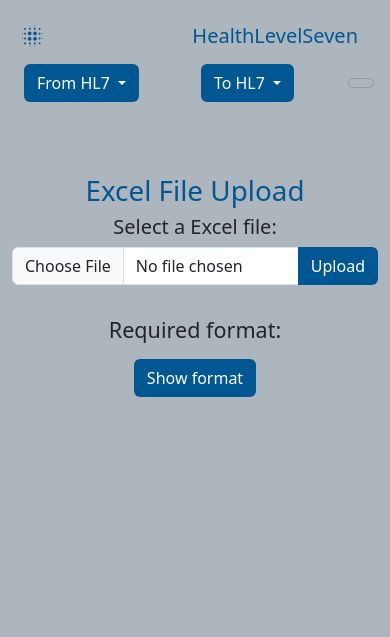
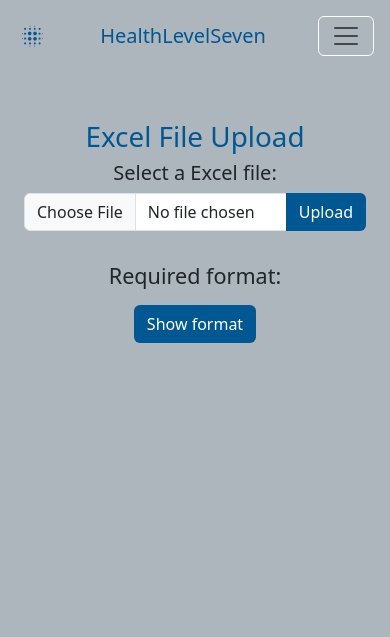
Before and after one commit to Jan-PieterK/health-level-seven, a Django app: page /excel-to-hl7/ in a window 390 px wide. Shown: the top 637 px of the page. Run offline with Django 4.2, Linux system fonts and the light colour scheme; some libraries are stand-ins or nearby versions.

Commit message:
Made the website compatible for different screen sizes and centralized the styling to the css file.

```diff
--- a/src/settings.py
+++ b/src/settings.py
@@ -13,7 +13,7 @@ SECRET_KEY = os.environ.get("SECRET_KEY", "top-secret")
 
 ALLOWED_HOSTS = os.environ.get("ALLOWED_HOSTS", "localhost").split(",")
 CSRF_TRUSTED_ORIGINS = os.environ.get(
-    "CSRF_TRUSTED_ORIGINS", "http://localhost:8000"
+    "CSRF_TRUSTED_ORIGINS", "http://localhost:8001"
 ).split(",")
 
 # SECURITY WARNING: don't run with debug turned on in production!
--- a/static/src/css/style.css
+++ b/static/src/css/style.css
@@ -5,15 +5,15 @@
     background-color: #005792;
 }
 
-.bg-hl7-primary {
+.bg-hl7-primary_blue {
     background: #005792;
 }
 
-table.bg-hl7-primary td, table.bg-hl7-primary th {
+table.bg-hl7-primary_blue td, table.bg-hl7-primary_blue th {
     background: #005792;
 }
 
-table.text-hl7-white td, table.bg-hl7-primary th {
+table.text-hl7-white td, table.bg-hl7-primary_blue th {
     color: white;
 }
 
@@ -28,7 +28,7 @@ table.text-hl7-white td, table.bg-hl7-primary th {
 .custom-text-color {
     color: #005792;
 }
-.footer {
+.bg_hl7_primary_grey {
     background-color: #adb5bd;
 }
 
@@ -43,4 +43,30 @@ table.text-hl7-white td, table.bg-hl7-primary th {
 
 .hidden {
     display: none;
+}
+
+.navbar-collapse {
+      text-align: center;
+    }
+.navbar-toggler {
+      border-color: white;
+}
+
+@media (max-width: 991px) {
+    .dropdown-menu {
+      position: absolute;
+      left: 50%;
+      transform: translateX(-50%);
+      width: 100%;
+      max-width: 20px;
+    }
   }
+
+.links {
+    text-decoration:none;
+    color:black;
+}
+
+.text-white {
+    color: white;
+}
--- a/templates/base.html
+++ b/templates/base.html
@@ -1,59 +1,36 @@
 <!DOCTYPE html>
-
 {% load static %}
-
 <html>
 <head>
-  <link
-    rel="icon"
-    type="image/x-icon"
-    href="{% static 'favicon.ico' %}"
-  >
-  <link
-    href="https://cdn.jsdelivr.net/npm/bootstrap@5.3.1/dist/css/bootstrap.min.css"
-    rel="stylesheet"
-    integrity="sha384-4bw+/aepP/YC94hEpVNVgiZdgIC5+VKNBQNGCHeKRQN+PtmoHDEXuppvnDJzQIu9"
-    crossorigin="anonymous"
-  >
-  <script
-    src="https://cdn.jsdelivr.net/npm/bootstrap@5.3.1/dist/js/bootstrap.bundle.min.js"
-    integrity="sha384-HwwvtgBNo3bZJJLYd8oVXjrBZt8cqVSpeBNS5n7C8IVInixGAoxmnlMuBnhbgrkm"
-    crossorigin="anonymous"
-  ></script>
+  <meta name="viewport" content="width=device-width, initial-scale=1.0"/>
+  <link rel="icon" type="image/x-icon" href="{% static 'favicon.ico' %}">
+  <link href="https://cdn.jsdelivr.net/npm/bootstrap@5.3.1/dist/css/bootstrap.min.css" rel="stylesheet"
+        integrity="sha384-4bw+/aepP/YC94hEpVNVgiZdgIC5+VKNBQNGCHeKRQN+PtmoHDEXuppvnDJzQIu9" crossorigin="anonymous">
   <title>
     HealthlevelSeven
   </title>
-  <link
-    rel="stylesheet"
-    href="{% static 'css/style.css' %}"
-  >
+  <link rel="stylesheet" href="{% static 'css/style.css' %}">
 </head>
-<header
-  class="mb-5 text-center"
->
-  <nav
-    class="navbar navbar-expand-lg header p-3"
-  >
-    <img
-      src="{% static 'z.png' %}"
-    />
-    <a
-      class="navbar-brand mx-3 custom-text-color"
-      href="/"
-    >
-      HealthLevelSeven
-    </a>
+<body class="bg_hl7_primary_grey">
+<header class="mb-5 text-center">
+  <nav class="navbar navbar-expand-lg header p-3">
+    <img src="{% static 'z.png' %}">
+    <a class="navbar-brand mx-3 custom-text-color" href="/">HealthLevelSeven</a>
+    <button class="navbar-toggler" type="button" data-toggle="collapse" data-target="#navbarNav"
+            aria-controls="navbarNav" aria-expanded="false" aria-label="Toggle navigation">
+      <span class="navbar-toggler-icon"></span>
+    </button>
+    <div class="collapse navbar-collapse" id="navbarNav">
       <div
         class="dropdown show"
       >
         <button
-        class="btn custom-button dropdown-toggle m-2"
+          class="btn custom-button dropdown-toggle m-2 text-white"
           href="#" role="button"
           id="dropdownMenuLinkFromHL7"
           data-toggle="dropdown"
           aria-haspopup="true"
           aria-expanded="true"
-        style="color: white"
         >
           From HL7
         </button>
@@ -79,13 +56,12 @@
         class="dropdown show"
       >
         <button
-        class="btn custom-button dropdown-toggle"
+          class="btn custom-button dropdown-toggle text-white"
           href="#" role="button"
           id="dropdownMenuLinkToHL7"
           data-toggle="dropdown"
           aria-haspopup="true"
           aria-expanded="false"
-        style="color: white"
         >
           To HL7
         </button>
@@ -113,31 +89,19 @@
           </a>
         </div>
       </div>
-
-
-    <button
-      class="navbar-toggler"
-      type="button"
-      data-toggle="collapse"
-      data-target="#navbarNav"
-      aria-controls="navbarNav"
-      aria-expanded="false"
-      aria-label="Toggle navigation"
-    >
-    </button>
+    </div>
   </nav>
 </header>
-<body
-  style="background-color:#adb5bd;"
-  class="body"
+<div
+  class="container"
 >
 
   {% block content %}
 
   {% endblock content %}
-
+</div>
 <footer
-  class="footer p-3 fixed-bottom"
+  class="bg-hl7-primary_grey p-3 fixed-bottom"
 >
   <div
     class="container"
@@ -152,10 +116,9 @@
     class="container"
   >
     <a
-      class="text-right"
+      class="text-right links"
       href="https://github.com/Jan-PieterK/health-level-seven"
       target="_blank"
-      style="text-decoration:none; color:black;"
     >
       Github
     </a>
@@ -164,21 +127,14 @@
     class="container"
   >
     <a
-      class="text-right"
+      class="text-right links"
       href="https://github.com/Jan-PieterK/health-level-seven"
       target="_blank"
-      style="text-decoration:none; color:black;"
     >
       Contribute
     </a>
   </div>
 </footer>
-<script>
-
-  $('.dropdown-toggle').dropdown()
-
-
-</script>
 <script src="https://code.jquery.com/jquery-3.2.1.slim.min.js"
         integrity="sha384-KJ3o2DKtIkvYIK3UENzmM7KCkRr/rE9/Qpg6aAZGJwFDMVNA/GpGFF93hXpG5KkN"
         crossorigin="anonymous"></script>
@@ -189,5 +145,4 @@
         integrity="sha384-JZR6Spejh4U02d8jOt6vLEHfe/JQGiRRSQQxSfFWpi1MquVdAyjUar5+76PVCmYl"
         crossorigin="anonymous"></script>
 </body>
-
 </html>
--- a/templates/excel_to_hl7.html
+++ b/templates/excel_to_hl7.html
@@ -53,8 +53,7 @@
               accept=".xlsx, .xls"
             >
             <button
-              style="color:white;"
-              class="btn custom-button"
+              class="btn custom-button text-white"
               type="submit"
             >
               Upload
@@ -83,8 +82,7 @@
   class="justify-content-center d-flex m-2"
 >
   <button
-    class="btn custom-button"
-    style="color:white;"
+    class="btn custom-button text-white"
     id="toggleButton"
   >
     Show format
@@ -96,7 +94,7 @@
   id="tableContainer"
 >
   <table
-    class="table table-bordered table-sm bg-hl7-primary text-hl7-white"
+    class="table table-bordered table-sm bg-hl7-primary_blue text-hl7-white"
   >
     <thead>
     <tr>
--- a/templates/hl7_to_csv.html
+++ b/templates/hl7_to_csv.html
@@ -36,8 +36,7 @@
       {{ error_message }}
     </div>
     <input
-      class="btn custom-button"
-      style="color:white;"
+      class="btn custom-button text-white"
       type="submit"
       value="Convert"
     >
--- a/templates/hl7_to_excel.html
+++ b/templates/hl7_to_excel.html
@@ -36,8 +36,7 @@
       {{ error_message }}
     </div>
     <input
-      class="btn custom-button"
-      style="color:white;"
+      class="btn custom-button text-white"
       type="submit"
       value="Convert"
     >
--- a/templates/text_to_hl7.html
+++ b/templates/text_to_hl7.html
@@ -35,8 +35,7 @@
       {{ error_message }}
     </div>
     <input
-      class="btn custom-button mt-3"
-      style="color:white;"
+      class="btn custom-button mt-3 text-white"
       type="submit"
       value="Convert"
     >
```
Also changed, not shown: templates/csv_to_hl7.html (+3 -6 lines), templates/home.html (+5 -10 lines). Lines whose indentation alone changed are shown as unchanged.
